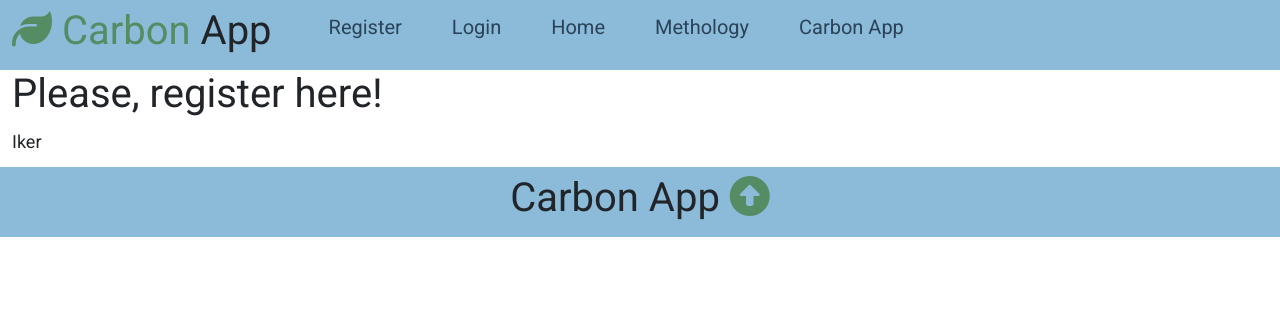
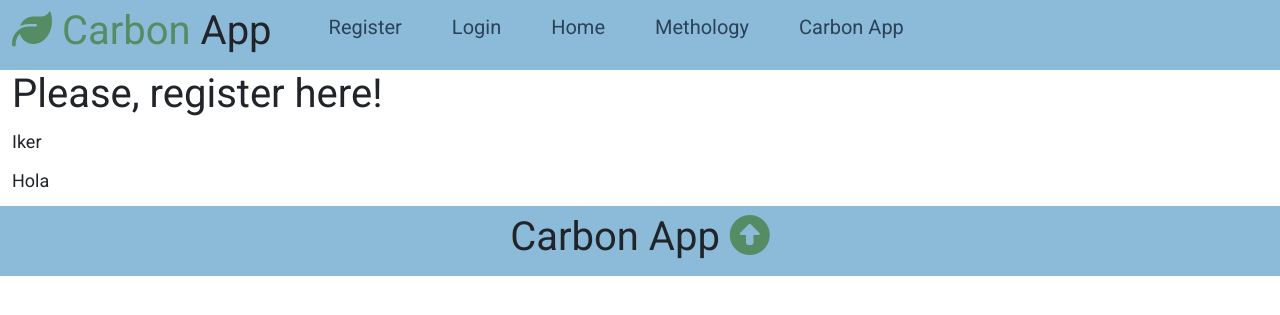
Before and after one commit to ilarraguti/carbon_app_v1, a Flask app: page /register in a window 1280 px wide. Shown: the top 315 px of the page. Run offline with Flask 2, Linux system fonts and the light colour scheme; some libraries are stand-ins or nearby versions.

Commit message:
register.html

```diff
--- a/capp/templates/users/register.html
+++ b/capp/templates/users/register.html
@@ -8,6 +8,8 @@
     <h1>Please, register here!</h1>
     <p>Iker</p>
 
+    <p>Hola</p>
+
   </div>
 </section>
 
```
